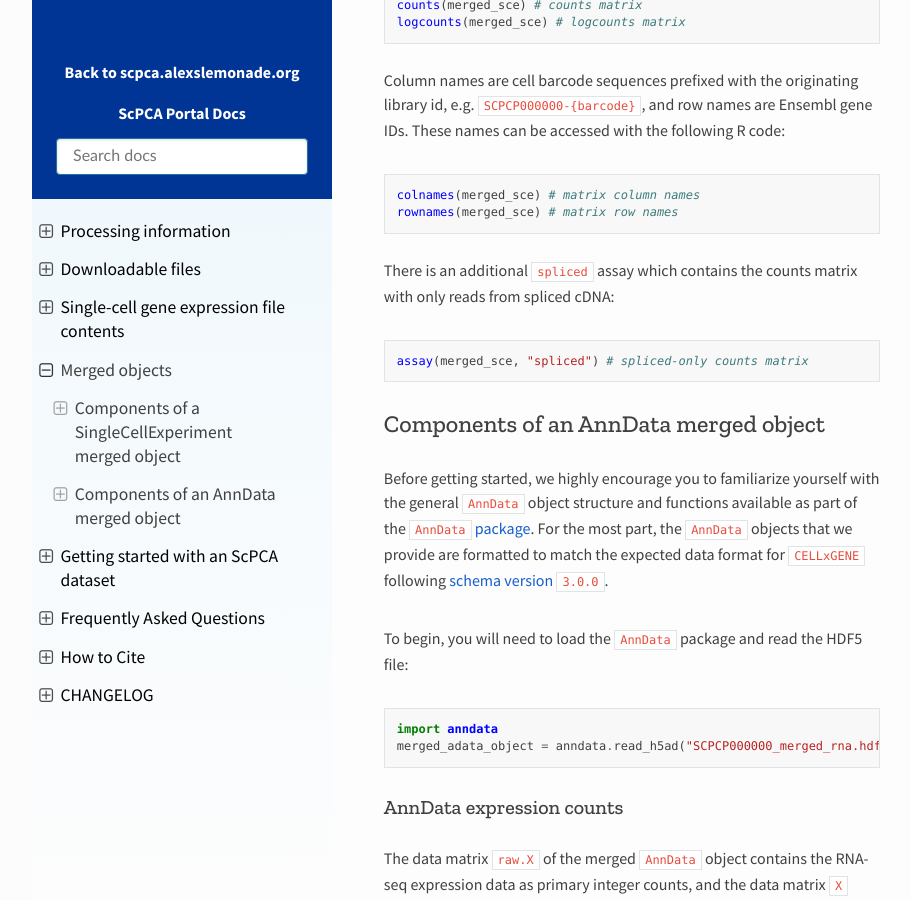
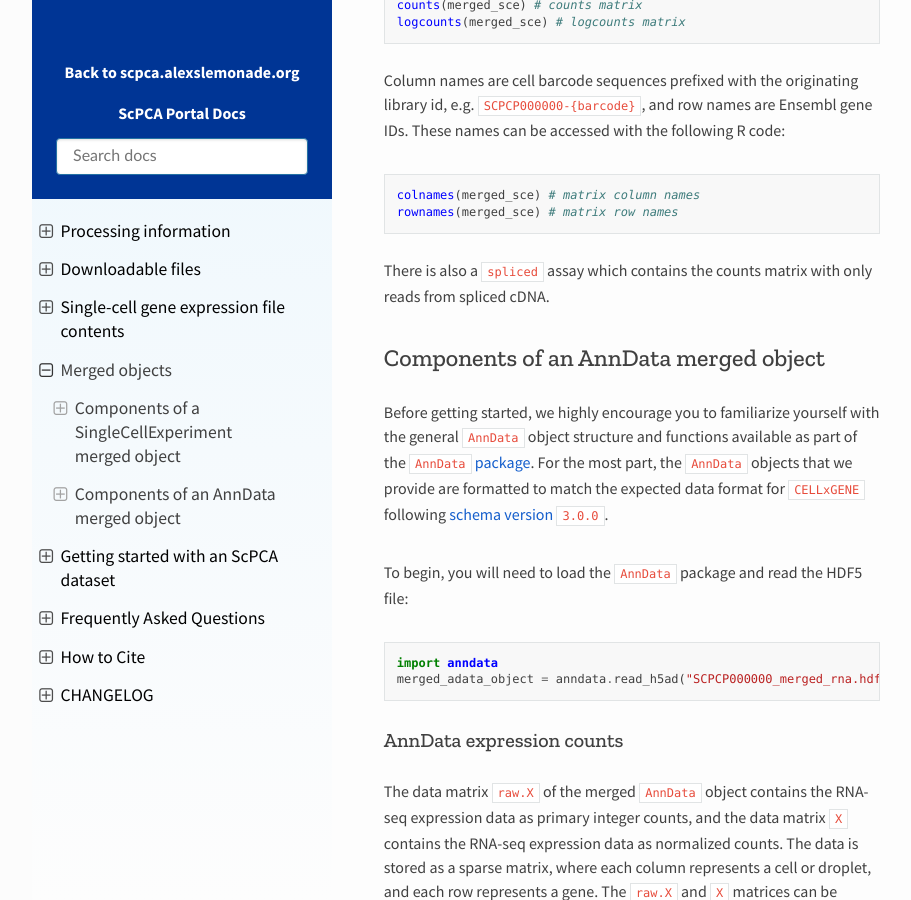
Before and after one commit to DongzeHE/scpca-docs, a Sphinx documentation site: the page built from docs/merged_objects.md, in a window 1280 px wide and 900 px high, scrolled down 1273 px. Shown: the whole window, without its empty margins (158-1069 px from the left). Built offline with Sphinx 7.4.7 and the Read the Docs theme 2.0.0, drawn with Linux system fonts in a browser that asks for light colours.

Commit message:
remove spliced code

````diff
--- a/docs/merged_objects.md
+++ b/docs/merged_objects.md
@@ -44,12 +44,7 @@ colnames(merged_sce) # matrix column names
 rownames(merged_sce) # matrix row names
 ```
 
-There is an additional `spliced` assay which contains the counts matrix with only reads from spliced cDNA:
-
-```r
-assay(merged_sce, "spliced") # spliced-only counts matrix
-```
-
+There is also a `spliced` assay which contains the counts matrix with only reads from spliced cDNA.
 
 
 
````
Also changed, not shown: docs/sce_file_contents.md (+1 -5 lines).
